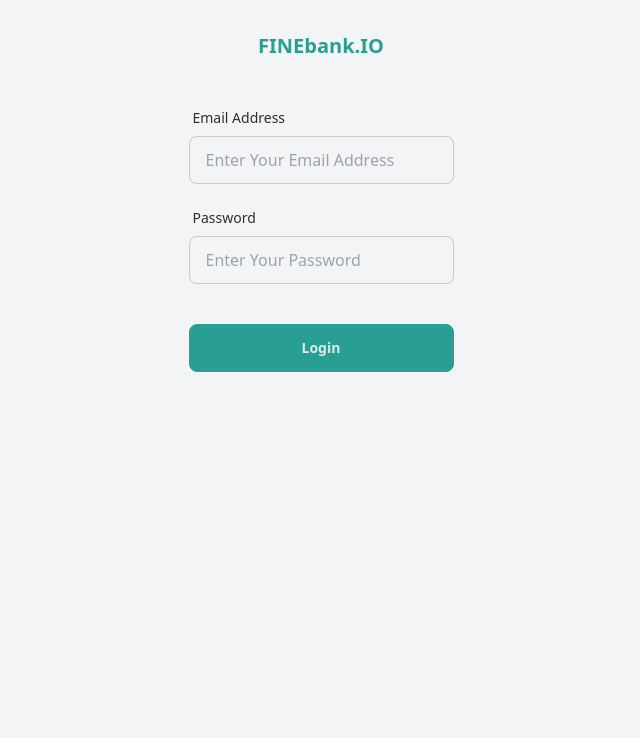
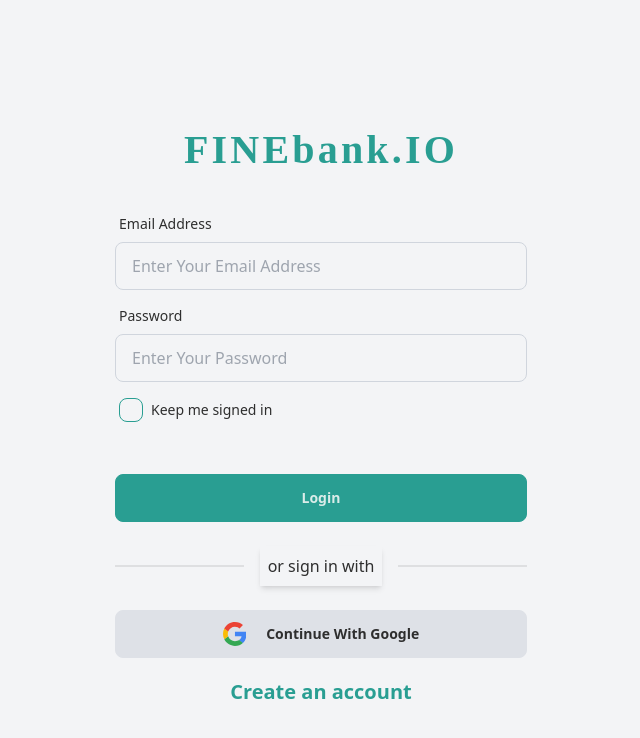
Before and after one commit to rhshuvo44/finebank-dashboard, a React (Vite) app: page / in a window 1280 px wide. Shown: the top 738 px of the page, without its empty margins (319-959 px from the left). Built offline with nearby package versions, Linux system fonts and the light colour scheme.

Commit message:
login pages

```diff
--- a/src/App.css
+++ b/src/App.css
@@ -1,4 +1,58 @@
-input {
+.input {
+  height: 40px;
   border-radius: 8px;
-  border: 1px solid #4b5768;
+  border: 1px solid #d0d5dd !important;
+  outline: none;
+  transition: 200ms ease-in;
+  padding-left: 1rem;
 }
+
+.input:focus {
+  border-bottom: 4px solid #d0d5dd !important;
+  padding-top: 2px;
+  outline: none;
+}
+
+.input::placeholder {
+  color: #4b5768;
+  opacity: 0.5;
+  font-size: 16px;
+  font-weight: 400;
+  line-height: 22px;
+}
+.form-title {
+  text-align: center;
+  font-family: Poppins;
+  font-size: 40px;
+  font-weight: 800;
+  line-height: 32px;
+  letter-spacing: 3.2px;
+}
+
+.google-btn {
+  width: 100%;
+  display: flex;
+  padding: 0.5rem 1.4rem;
+  font-size: 0.875rem;
+  line-height: 1.25rem;
+  font-weight: 700;
+  text-align: center;
+  text-transform: uppercase;
+  vertical-align: middle;
+  align-items: center;
+  border-radius: 0.5rem;
+  border: 1px solid rgba(0, 0, 0, 0.25);
+  gap: 0.75rem;
+  color: rgb(65, 63, 63);
+  background-color: #e4e7eb;
+  cursor: pointer;
+  transition: all 0.6s ease;
+}
+
+.google-btn svg {
+  height: 24px;
+}
+
+.google-btn:hover {
+  transform: scale(1.02);
+}
--- a/src/components/Button.jsx
+++ b/src/components/Button.jsx
@@ -1,7 +1,7 @@
-const Button = () => {
+const Button = ({text}) => {
   return (
-    <button type="submit" className="btn btn-primary capitalize">
-      Login
+    <button type="submit" className="btn btn-primary capitalize my-5">
+     {text}
     </button>
   );
 };
--- /dev/null
+++ b/src/components/form/Checkbox.jsx
@@ -0,0 +1,12 @@
+const Checkbox = ({ label }) => {
+  return (
+    <div className="form-control">
+      <label className="label cursor-pointer justify-start">
+        <input type="checkbox" className="checkbox checkbox-primary" />
+        <span className="label-text ml-2">{label}</span>
+      </label>
+    </div>
+  );
+};
+
+export default Checkbox;
--- a/src/components/form/Form.jsx
+++ b/src/components/form/Form.jsx
@@ -1,6 +1,6 @@
 const Form = ({ children, ...rest }) => {
   return (
-    <form className="card-body" {...rest}>
+    <form {...rest}>
       {children}
     </form>
   );
--- /dev/null
+++ b/src/components/form/FormTitle.jsx
@@ -0,0 +1,9 @@
+const FormTitle = ({ text }) => {
+  return (
+    <div className="p-10">
+      <h2 className="form-title text-primary">{text}</h2>
+    </div>
+  );
+};
+
+export default FormTitle;
--- /dev/null
+++ b/src/components/form/GoogleBtn.jsx
@@ -0,0 +1,31 @@
+const GoogleBtn = () => {
+  return (
+    <button className="btn gap-5 capitalize my-5  google-btn ">
+      <svg
+        xmlns="http://www.w3.org/2000/svg"
+        preserveAspectRatio="xMidYMid"
+        viewBox="0 0 256 262"
+      >
+        <path
+          fill="#4285F4"
+          d="M255.878 133.451c0-10.734-.871-18.567-2.756-26.69H130.55v48.448h71.947c-1.45 12.04-9.283 30.172-26.69 42.356l-.244 1.622 38.755 30.023 2.685.268c24.659-22.774 38.875-56.282 38.875-96.027"
+        ></path>
+        <path
+          fill="#34A853"
+          d="M130.55 261.1c35.248 0 64.839-11.605 86.453-31.622l-41.196-31.913c-11.024 7.688-25.82 13.055-45.257 13.055-34.523 0-63.824-22.773-74.269-54.25l-1.531.13-40.298 31.187-.527 1.465C35.393 231.798 79.49 261.1 130.55 261.1"
+        ></path>
+        <path
+          fill="#FBBC05"
+          d="M56.281 156.37c-2.756-8.123-4.351-16.827-4.351-25.82 0-8.994 1.595-17.697 4.206-25.82l-.073-1.73L15.26 71.312l-1.335.635C5.077 89.644 0 109.517 0 130.55s5.077 40.905 13.925 58.602l42.356-32.782"
+        ></path>
+        <path
+          fill="#EB4335"
+          d="M130.55 50.479c24.514 0 41.05 10.589 50.479 19.438l36.844-35.974C195.245 12.91 165.798 0 130.55 0 79.49 0 35.393 29.301 13.925 71.947l42.211 32.783c10.59-31.477 39.891-54.251 74.414-54.251"
+        ></path>
+      </svg>
+      Continue with Google
+    </button>
+  );
+};
+
+export default GoogleBtn;
--- a/src/components/form/TextInput.jsx
+++ b/src/components/form/TextInput.jsx
@@ -8,7 +8,7 @@ const TextInput = ({ name, label, errors, register, ...rest }) => {
         id={name}
         name={name}
         {...rest}
-        className="input input-bordered mb-2"
+        className="input w-full mb-2"
         {...register(name, { required: true })}
         required
       />
--- a/src/pages/Login.jsx
+++ b/src/pages/Login.jsx
@@ -4,6 +4,10 @@ import { useForm } from "react-hook-form";
 import { yupResolver } from "@hookform/resolvers/yup";
 import * as yup from "yup";
 import Button from "../components/Button";
+import Checkbox from "../components/form/Checkbox";
+import FormTitle from "../components/form/FormTitle";
+import GoogleBtn from "../components/form/GoogleBtn";
+import { Link } from "react-router-dom";
 
 const schema = yup
   .object({
@@ -24,9 +28,10 @@ const Login = () => {
   });
   const onSubmit = (data) => console.log(data);
   return (
-    <div className="card min-w-full text-neutral-content">
-      <div className="card-body items-center text-center">
-        <h2 className="card-title text-primary">FINEbank.IO</h2>
+    <div className="hero min-h-screen bg-base-100 mb-10">
+      <div className="hero-content text-center">
+        <div className="max-w-md">
+          <FormTitle text="FINEbank.IO" />
           <Form onSubmit={handleSubmit(onSubmit)}>
             <TextInput
               placeholder="Enter Your Email Address"
@@ -44,11 +49,19 @@ const Login = () => {
               register={register}
               errors={errors}
             />
-
+            <Checkbox label="Keep me signed in" />
             <div className="form-control mt-6">
-            <Button />
+              <Button text="Login" />
             </div>
           </Form>
+          <div className="divider">
+            <p className="shadow-md p-2">or sign in with</p>
+          </div>
+          <GoogleBtn />
+          <Link to="/" className="text-primary font-bold text-xl">
+            Create an account
+          </Link>
+        </div>
       </div>
     </div>
   );
```
Lines whose indentation alone changed are shown as unchanged.
